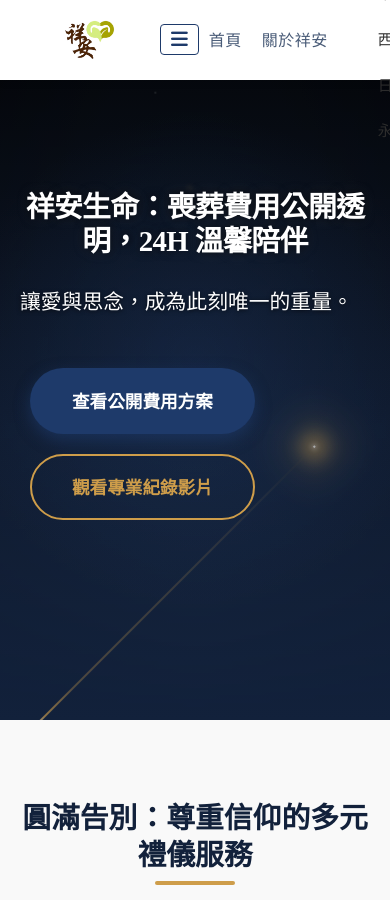
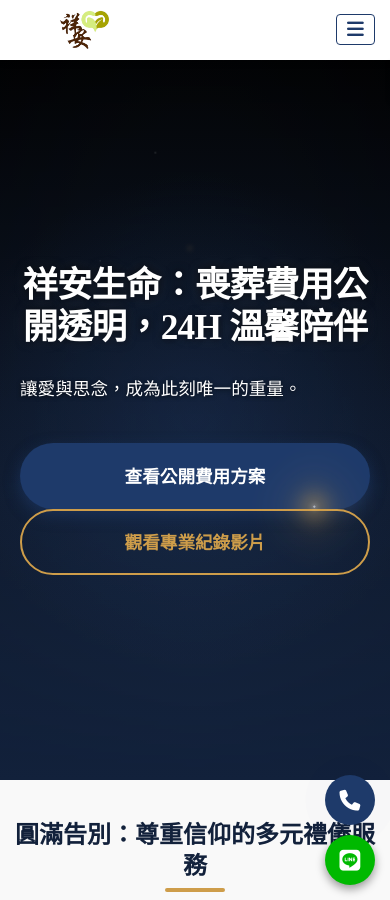
Before and after one commit to Shiangan/Shiangan, a Jekyll site: the page index.html, which Jekyll copies as it is, in a window 390 px wide and 900 px high. Built offline with Jekyll 4.4.1, drawn with Linux system fonts in a browser that asks for light colours; some web fonts are replaced.

Commit message:
Update style.css

```diff
--- a/css/style.css
+++ b/css/style.css
@@ -1662,6 +1662,39 @@
     outline: none;
 }
 
+ box-shadow: 0 4px 15px rgba(0,0,0,0.05);
+    border-left: 6px solid var(--primary-color);
+    position: relative;
+    transition: transform 0.3s ease;
+}
+
+.flow-chart li:hover {
+    transform: translateX(10px);
+}
+
+.flow-chart li strong {
+    display: block;
+    font-size: 1.2rem;
+    color: var(--primary-color);
+    margin-bottom: 5px;
+}
+
+/* --- 4. 行動端選單修正 --- */
+@media (max-width: 991px) {
+    .main-nav {
+        position: fixed;
+        top: 80px; left: 0; width: 100%; height: 0;
+        background: #fff;
+        overflow: hidden;
+        transition: height 0.4s ease;
+        z-index: 1000;
+        box-shadow: 0 10px 20px rgba(0,0,0,0.1);
+    }
+    .main-nav.active { height: calc(100vh - 80px); overflow-y: auto; }
+}
+
+
+
 /* 浮動 CTA 按鈕容器 */
 .floating-cta {
     position: fixed;
```
